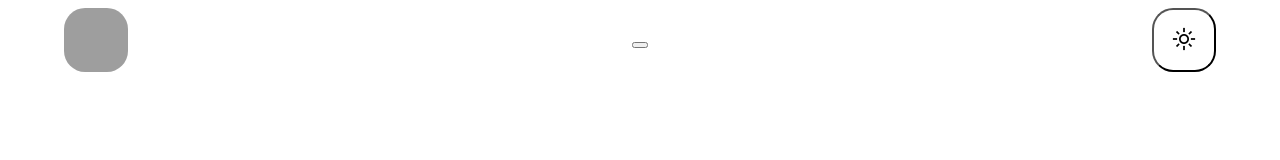
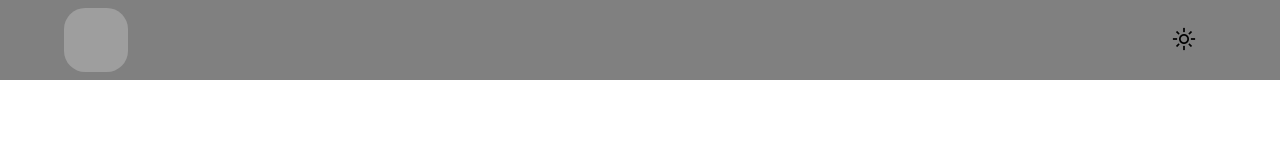
Before and after one commit to egorbriliov/egorbriliov.github.io, a plain HTML site: page index.html in a window 1280 px wide. Both pictures are taken after a click on the button "light_mode". Drawn offline with nearby package versions, Linux system fonts and the light colour scheme; grey boxes are pictures that could not be loaded.

Commit message:
New message

```diff
--- a/index.html
+++ b/index.html
@@ -14,7 +14,6 @@
         <button class="main-button" id="main"></button>
         <!-- Отвечает за навигацию по странице -->
         <div class="navigation">
-            <button id="noname"></button>
         </div>
         <!-- Отвечает за кнопку, котрая меняет цвета на сайте -->
         <button class="buttonTheme" id="buttonTheme">
--- a/styles/curtain.css
+++ b/styles/curtain.css
@@ -1,13 +1,15 @@
 
 /* Settings for light theme*/
 [data-theme="light"] {
---bg-color: white;
+--bg-color: grey;
+--theme-button-color: black;
 }
 
 /* Settings for dark theme */
 [data-theme="dark"]
 {
 --bg-color: black;
+--theme-button-color: white;
 }
 
 /* Curtain container settings */
@@ -64,6 +66,7 @@
     background-size: cover;
     /* border: none; */
     background-color: transparent;
+    border: none;
 
 }
 
@@ -73,5 +76,6 @@
   'FILL' 0,
   'wght' 500,
   'GRAD' 1,
-  'opsz' 600
+  'opsz' 600;
+  color: var(--theme-button-color);;
 }
```
